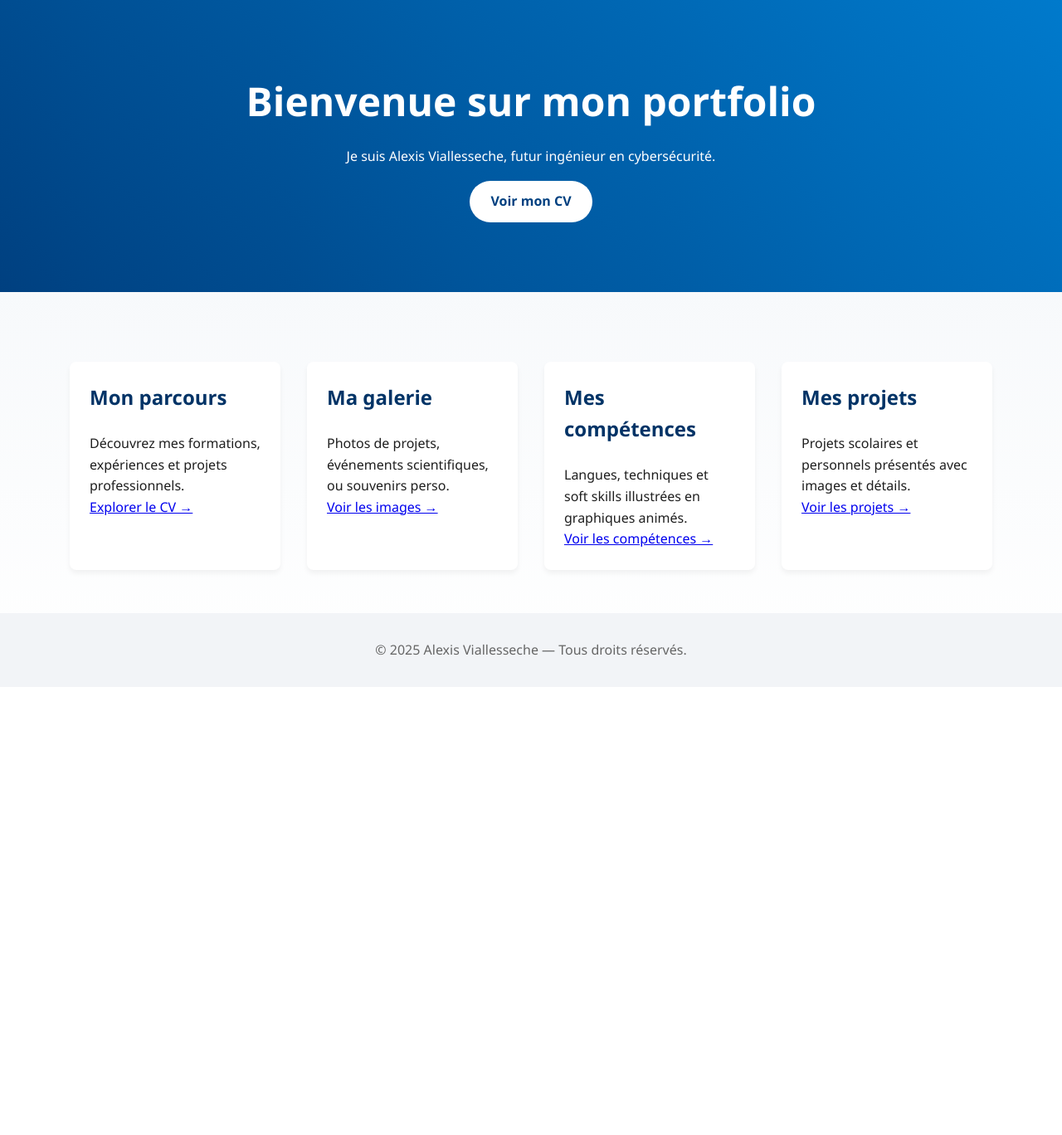
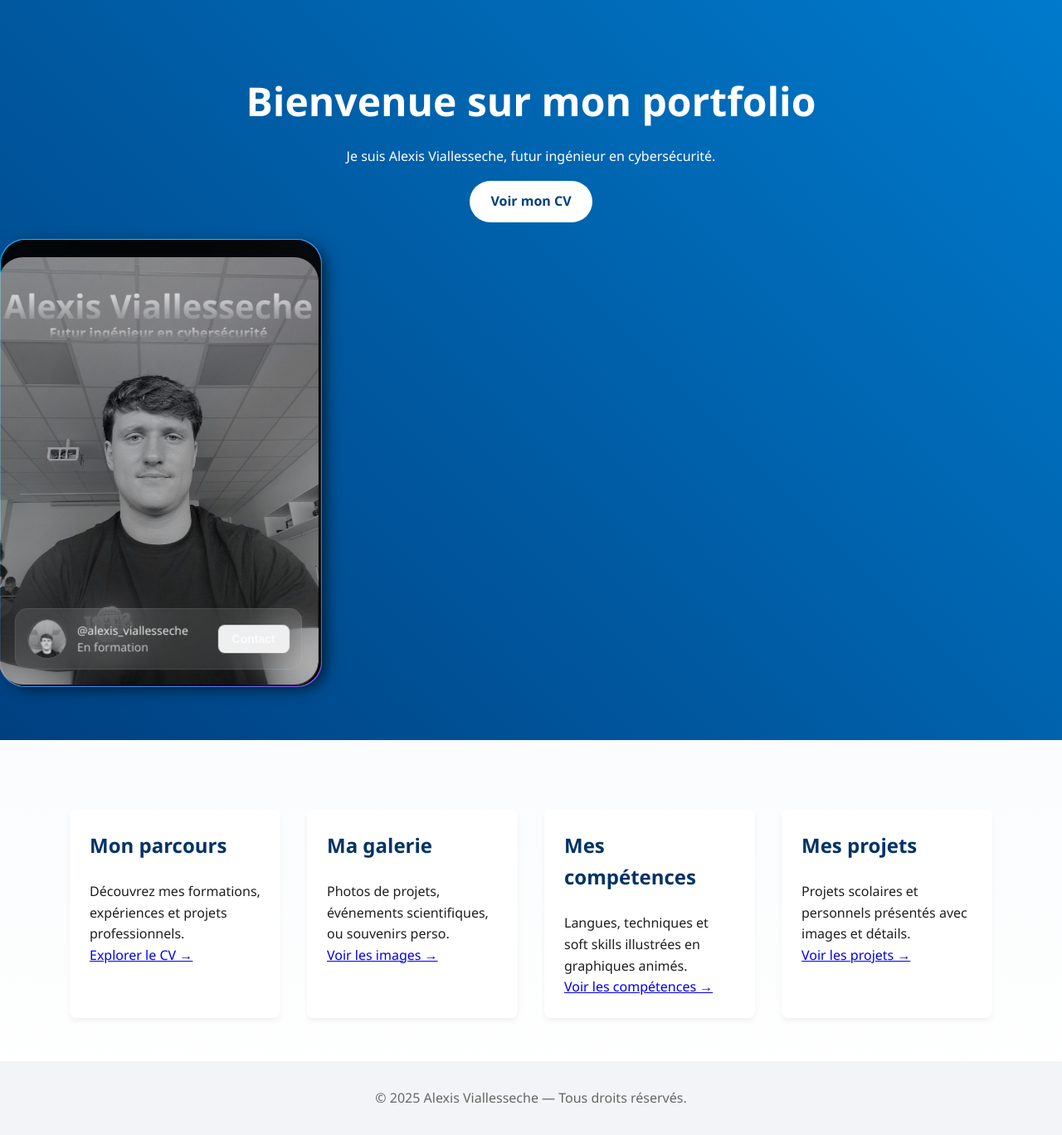
Before and after one commit to alexisvlsch/CV, a PHP site: page / in a window 1280 px wide. Shown: the part 82-1450 px from the top of the page at 83% size. Before the commit the page ends 910 px from the top, so only its background shows below. Run offline with PHP 8.4, Linux system fonts and the light colour scheme.

Commit message:
ajout d'une carte vanilla et ajustement bouton telechargement

```diff
--- a/css/cv.css
+++ b/css/cv.css
@@ -70,7 +70,7 @@
 
 .button {
   position: relative;
-  width: 150px;
+  width: 250px;
   height: 40px;
   cursor: pointer;
   display: flex;
@@ -93,7 +93,7 @@
 
 .button .button__icon {
   position: absolute;
-  transform: translateX(109px);
+  transform: translateX(209px);
   height: 100%;
   width: 39px;
   background-color: #004080;
@@ -116,7 +116,7 @@
 }
 
 .button:hover .button__icon {
-  width: 148px;
+  width: 248px;
   transform: translateX(0);
 }
 
--- /dev/null
+++ b/css/profileCard.css
@@ -0,0 +1,490 @@
+:root {
+  --pointer-x: 50%;
+  --pointer-y: 50%;
+  --pointer-from-center: 0;
+  --pointer-from-top: 0.5;
+  --pointer-from-left: 0.5;
+  --card-opacity: 0;
+  --rotate-x: 0deg;
+  --rotate-y: 0deg;
+  --background-x: 50%;
+  --background-y: 50%;
+  --grain: none;
+  --icon: none;
+  --behind-gradient: none;
+  --inner-gradient: none;
+  --sunpillar-1: hsl(2, 100%, 73%);
+  --sunpillar-2: hsl(53, 100%, 69%);
+  --sunpillar-3: hsl(93, 100%, 69%);
+  --sunpillar-4: hsl(176, 100%, 76%);
+  --sunpillar-5: hsl(228, 100%, 74%);
+  --sunpillar-6: hsl(283, 100%, 73%);
+  --sunpillar-clr-1: var(--sunpillar-1);
+  --sunpillar-clr-2: var(--sunpillar-2);
+  --sunpillar-clr-3: var(--sunpillar-3);
+  --sunpillar-clr-4: var(--sunpillar-4);
+  --sunpillar-clr-5: var(--sunpillar-5);
+  --sunpillar-clr-6: var(--sunpillar-6);
+  --card-radius: 30px;
+}
+
+.pc-card-wrapper {
+  perspective: 500px;
+  transform: translate3d(0, 0, 0.1px);
+  position: relative;
+  touch-action: none;
+}
+
+.pc-card-wrapper::before {
+  content: '';
+  position: absolute;
+  inset: -10px;
+  background: inherit;
+  background-position: inherit;
+  border-radius: inherit;
+  transition: all 0.5s ease;
+  filter: contrast(2) saturate(2) blur(36px);
+  transform: scale(0.8) translate3d(0, 0, 0.1px);
+  background-size: 100% 100%;
+  background-image: var(--behind-gradient);
+}
+
+.pc-card-wrapper:hover,
+.pc-card-wrapper.active {
+  --card-opacity: 1;
+}
+
+.pc-card-wrapper:hover::before,
+.pc-card-wrapper.active::before {
+  filter: contrast(1) saturate(2) blur(40px) opacity(1);
+  transform: scale(0.9) translate3d(0, 0, 0.1px);
+}
+
+.pc-card {
+  height: 80svh;
+  max-height: 540px;
+  display: grid;
+  aspect-ratio: 0.718;
+  border-radius: var(--card-radius);
+  position: relative;
+  background-blend-mode: color-dodge, normal, normal, normal;
+  animation: glow-bg 12s linear infinite;
+  box-shadow: rgba(0, 0, 0, 0.8) calc((var(--pointer-from-left) * 10px) - 3px) calc((var(--pointer-from-top) * 20px) - 6px) 20px -5px;
+  transition: transform 1s ease;
+  transform: translate3d(0, 0, 0.1px) rotateX(0deg) rotateY(0deg);
+  background-size: 100% 100%;
+  background-position: 0 0, 0 0, 50% 50%, 0 0;
+  background-image: radial-gradient(farthest-side circle at var(--pointer-x) var(--pointer-y), hsla(266, 100%, 90%, var(--card-opacity)) 4%, hsla(266, 50%, 80%, calc(var(--card-opacity) * 0.75)) 10%, hsla(266, 25%, 70%, calc(var(--card-opacity) * 0.5)) 50%, hsla(266, 0%, 60%, 0) 100%), radial-gradient(35% 52% at 55% 20%, #00ffaac4 0%, #073aff00 100%), radial-gradient(100% 100% at 50% 50%, #00c1ffff 1%, #073aff00 76%), conic-gradient(from 124deg at 50% 50%, #c137ffff 0%, #07c6ffff 40%, #07c6ffff 60%, #c137ffff 100%);
+  overflow: hidden;
+}
+
+.pc-card:hover,
+.pc-card.active {
+  transition: none;
+  transform: translate3d(0, 0, 0.1px) rotateX(var(--rotate-y)) rotateY(var(--rotate-x));
+}
+
+.pc-card * {
+  display: grid;
+  grid-area: 1/-1;
+  border-radius: var(--card-radius);
+  transform: translate3d(0, 0, 0.1px);
+  pointer-events: none;
+}
+
+.pc-inside {
+  inset: 1px;
+  position: absolute;
+  background-image: var(--inner-gradient);
+  background-color: rgba(0, 0, 0, 0.9);
+  transform: translate3d(0, 0, 0.01px);
+}
+
+.pc-shine {
+  mask-image: var(--icon);
+  mask-mode: luminance;
+  mask-repeat: repeat;
+  mask-size: 150%;
+  mask-position: top calc(200% - (var(--background-y) * 5)) left calc(100% - var(--background-x));
+  transition: filter 0.6s ease;
+  filter: brightness(0.66) contrast(1.33) saturate(0.33) opacity(0.5);
+  animation: holo-bg 18s linear infinite;
+  mix-blend-mode: color-dodge;
+}
+
+.pc-shine,
+.pc-shine::after {
+  --space: 5%;
+  --angle: -45deg;
+  transform: translate3d(0, 0, 1px);
+  overflow: hidden;
+  z-index: 3;
+  background: transparent;
+  background-size: cover;
+  background-position: center;
+  background-image: repeating-linear-gradient(0deg, var(--sunpillar-clr-1) calc(var(--space) * 1), var(--sunpillar-clr-2) calc(var(--space) * 2), var(--sunpillar-clr-3) calc(var(--space) * 3), var(--sunpillar-clr-4) calc(var(--space) * 4), var(--sunpillar-clr-5) calc(var(--space) * 5), var(--sunpillar-clr-6) calc(var(--space) * 6), var(--sunpillar-clr-1) calc(var(--space) * 7)), repeating-linear-gradient(var(--angle), #0e152e 0%, hsl(180, 10%, 60%) 3.8%, hsl(180, 29%, 66%) 4.5%, hsl(180, 10%, 60%) 5.2%, #0e152e 10%, #0e152e 12%), radial-gradient(farthest-corner circle at var(--pointer-x) var(--pointer-y), hsla(0, 0%, 0%, 0.1) 12%, hsla(0, 0%, 0%, 0.15) 20%, hsla(0, 0%, 0%, 0.25) 120%);
+  background-position: 0 var(--background-y), var(--background-x) var(--background-y), center;
+  background-blend-mode: color, hard-light;
+  background-size: 500% 500%, 300% 300%, 200% 200%;
+  background-repeat: repeat;
+}
+
+.pc-shine::before,
+.pc-shine::after {
+  content: '';
+  background-position: center;
+  background-size: cover;
+  grid-area: 1/1;
+  opacity: 0;
+}
+
+.pc-card:hover .pc-shine,
+.pc-card.active .pc-shine {
+  filter: brightness(0.85) contrast(1.5) saturate(0.5);
+  animation: none;
+}
+
+.pc-card:hover .pc-shine::before,
+.pc-card.active .pc-shine::before,
+.pc-card:hover .pc-shine::after,
+.pc-card.active .pc-shine::after {
+  opacity: 1;
+}
+
+.pc-shine::before {
+  background-image: linear-gradient(45deg, var(--sunpillar-4), var(--sunpillar-5), var(--sunpillar-6), var(--sunpillar-1), var(--sunpillar-2), var(--sunpillar-3)), radial-gradient(circle at var(--pointer-x) var(--pointer-y), hsl(0, 0%, 70%) 0%, hsla(0, 0%, 30%, 0.2) 90%), var(--grain);
+  background-size: 250% 250%, 100% 100%, 220px 220px;
+  background-position: var(--pointer-x) var(--pointer-y), center, calc(var(--pointer-x) * 0.01) calc(var(--pointer-y) * 0.01);
+  background-blend-mode: color-dodge;
+  filter: brightness(calc(2 - var(--pointer-from-center))) contrast(calc(var(--pointer-from-center) + 2)) saturate(calc(0.5 + var(--pointer-from-center)));
+  mix-blend-mode: luminosity;
+}
+
+.pc-shine::after {
+  background-position: 0 var(--background-y), calc(var(--background-x) * 0.4) calc(var(--background-y) * 0.5), center;
+  background-size: 200% 300%, 700% 700%, 100% 100%;
+  mix-blend-mode: difference;
+  filter: brightness(0.8) contrast(1.5);
+}
+
+.pc-glare {
+  transform: translate3d(0, 0, 1.1px);
+  overflow: hidden;
+  background-image: radial-gradient(farthest-corner circle at var(--pointer-x) var(--pointer-y), hsl(248, 25%, 80%) 12%, hsla(207, 40%, 30%, 0.8) 90%);
+  mix-blend-mode: overlay;
+  filter: brightness(0.8) contrast(1.2);
+  z-index: 4;
+}
+
+.pc-avatar-content {
+  mix-blend-mode: screen;
+  overflow: hidden;
+}
+
+.pc-avatar-content .avatar {
+  width: 100%;
+  position: absolute;
+  left: 50%;
+  transform: translateX(-50%) scale(1);
+  bottom: 2px;
+  opacity: calc(1.75 - var(--pointer-from-center));
+}
+
+.pc-avatar-content::before {
+  content: "";
+  position: absolute;
+  inset: 0;
+  z-index: 1;
+  backdrop-filter: blur(30px);
+  mask: linear-gradient(to bottom,
+      rgba(0, 0, 0, 0) 0%,
+      rgba(0, 0, 0, 0) 60%,
+      rgba(0, 0, 0, 1) 90%,
+      rgba(0, 0, 0, 1) 100%);
+  pointer-events: none;
+}
+
+.pc-user-info {
+  position: absolute;
+  bottom: 20px;
+  left: 20px;
+  right: 20px;
+  z-index: 2;
+  display: flex;
+  align-items: center;
+  justify-content: space-between;
+  background: rgba(255, 255, 255, 0.1);
+  backdrop-filter: blur(30px);
+  border: 1px solid rgba(255, 255, 255, 0.1);
+  border-radius: 15px;
+  padding: 12px 14px;
+  pointer-events: auto;
+}
+
+.pc-user-details {
+  display: flex;
+  align-items: center;
+  gap: 12px;
+}
+
+.pc-mini-avatar {
+  width: 48px;
+  height: 48px;
+  border-radius: 50%;
+  overflow: hidden;
+  border: 1px solid rgba(255, 255, 255, 0.1);
+  flex-shrink: 0;
+}
+
+.pc-mini-avatar img {
+  width: 100%;
+  height: 100%;
+  object-fit: cover;
+  border-radius: 50%;
+}
+
+.pc-user-text {
+  display: flex;
+  align-items: flex-start;
+  flex-direction: column;
+  gap: 6px;
+}
+
+.pc-handle {
+  font-size: 14px;
+  font-weight: 500;
+  color: rgba(255, 255, 255, 0.9);
+  line-height: 1;
+}
+
+.pc-status {
+  font-size: 14px;
+  color: rgba(255, 255, 255, 0.7);
+  line-height: 1;
+}
+
+.pc-contact-btn {
+  border: 1px solid rgba(255, 255, 255, 0.1);
+  border-radius: 8px;
+  padding: 8px 16px;
+  font-size: 14px;
+  font-weight: 600;
+  color: rgba(255, 255, 255, 0.9);
+  cursor: pointer;
+  transition: all 0.2s ease;
+  backdrop-filter: blur(10px);
+}
+
+.pc-contact-btn:hover {
+  border-color: rgba(255, 255, 255, 0.4);
+  transform: translateY(-1px);
+  transition: all 0.2s ease;
+}
+
+.pc-content {
+  max-height: 100%;
+  overflow: hidden;
+  text-align: center;
+  position: relative;
+  transform: translate3d(calc(var(--pointer-from-left) * -6px + 3px), calc(var(--pointer-from-top) * -6px + 3px), 0.1px) !important;
+  z-index: 5;
+  mix-blend-mode: luminosity;
+}
+
+.pc-details {
+  width: 100%;
+  position: absolute;
+  top: 3em;
+  display: flex;
+  flex-direction: column;
+}
+
+.pc-details h3 {
+  font-weight: 600;
+  margin: 0;
+  font-size: min(5svh, 3em);
+  margin: 0;
+  background-image: linear-gradient(to bottom, #fff, #6f6fbe);
+  background-size: 1em 1.5em;
+  -webkit-text-fill-color: transparent;
+  background-clip: text;
+  -webkit-background-clip: text;
+}
+
+.pc-details p {
+  font-weight: 600;
+  position: relative;
+  top: -12px;
+  white-space: nowrap;
+  font-size: 16px;
+  margin: 0 auto;
+  width: min-content;
+  background-image: linear-gradient(to bottom, #fff, #4a4ac0);
+  background-size: 1em 1.5em;
+  -webkit-text-fill-color: transparent;
+  background-clip: text;
+  -webkit-background-clip: text;
+}
+
+@keyframes glow-bg {
+  0% {
+    --bgrotate: 0deg;
+  }
+
+  100% {
+    --bgrotate: 360deg;
+  }
+}
+
+@keyframes holo-bg {
+  0% {
+    background-position: 0 var(--background-y), 0 0, center;
+  }
+
+  100% {
+    background-position: 0 var(--background-y), 90% 90%, center;
+  }
+}
+
+/* Responsive Design */
+@media (max-width: 768px) {
+  .pc-card {
+    height: 70svh;
+    max-height: 450px;
+  }
+
+  .pc-details {
+    top: 2em;
+  }
+
+  .pc-details h3 {
+    font-size: min(4svh, 2.5em);
+  }
+
+  .pc-details p {
+    font-size: 14px;
+  }
+
+  .pc-user-info {
+    bottom: 15px;
+    left: 15px;
+    right: 15px;
+    padding: 10px 12px;
+  }
+
+  .pc-mini-avatar {
+    width: 28px;
+    height: 28px;
+  }
+
+  .pc-user-details {
+    gap: 10px;
+  }
+
+  .pc-handle {
+    font-size: 13px;
+  }
+
+  .pc-status {
+    font-size: 10px;
+  }
+
+  .pc-contact-btn {
+    padding: 6px 12px;
+    font-size: 11px;
+  }
+}
+
+@media (max-width: 480px) {
+  .pc-card {
+    height: 60svh;
+    max-height: 380px;
+  }
+
+  .pc-details {
+    top: 1.5em;
+  }
+
+  .pc-details h3 {
+    font-size: min(3.5svh, 2em);
+  }
+
+  .pc-details p {
+    font-size: 12px;
+    top: -8px;
+  }
+
+  .pc-user-info {
+    bottom: 12px;
+    left: 12px;
+    right: 12px;
+    padding: 8px 10px;
+    border-radius: 50px;
+  }
+
+  .pc-mini-avatar {
+    width: 24px;
+    height: 24px;
+  }
+
+  .pc-user-details {
+    gap: 8px;
+  }
+
+  .pc-handle {
+    font-size: 12px;
+  }
+
+  .pc-status {
+    font-size: 9px;
+  }
+
+  .pc-contact-btn {
+    padding: 5px 10px;
+    font-size: 10px;
+    border-radius: 50px;
+  }
+}
+
+@media (max-width: 320px) {
+  .pc-card {
+    height: 55svh;
+    max-height: 320px;
+  }
+
+  .pc-details h3 {
+    font-size: min(3svh, 1.5em);
+  }
+
+  .pc-details p {
+    font-size: 11px;
+  }
+
+  .pc-user-info {
+    padding: 6px 8px;
+    border-radius: 50px;
+  }
+
+  .pc-mini-avatar {
+    width: 20px;
+    height: 20px;
+  }
+
+  .pc-user-details {
+    gap: 6px;
+  }
+
+  .pc-handle {
+    font-size: 11px;
+  }
+
+  .pc-status {
+    font-size: 8px;
+  }
+
+  .pc-contact-btn {
+    padding: 4px 8px;
+    font-size: 9px;
+    border-radius: 50px;
+  }
+}
--- a/index.html
+++ b/index.html
@@ -6,6 +6,7 @@
   <title>Accueil - CV d'Alexis Viallesseche</title>
   <link rel="stylesheet" href="css/common.css">
   <link rel="stylesheet" href="css/index.css">
+  <link rel="stylesheet" href="css/profileCard.css">
 </head>
 <body>
   <nav>
@@ -25,6 +26,35 @@
       <p>Je suis Alexis Viallesseche, futur ingénieur en cybersécurité.</p>
       <a href="cv.html" class="btn">Voir mon CV</a>
     </div>
+  <div class="pc-card-wrapper">
+    <section class="pc-card">
+      <div class="pc-inside">
+        <div class="pc-shine"></div>
+        <div class="pc-glare"></div>
+        <div class="pc-content pc-avatar-content">
+          <img class="avatar" src="images/photoprofil.jpeg" alt="Alexis Viallesseche avatar" loading="lazy">
+          <div class="pc-user-info">
+            <div class="pc-user-details">
+              <div class="pc-mini-avatar">
+                <img src="images/photoprofil.jpeg" alt="Mini avatar">
+              </div>
+              <div class="pc-user-text">
+                <div class="pc-handle">@alexis_viallesseche</div>
+                <div class="pc-status">En formation</div>
+              </div>
+            </div>
+            <button class="pc-contact-btn" type="button">Contact</button>
+          </div>
+        </div>
+        <div class="pc-content">
+          <div class="pc-details">
+            <h3>Alexis Viallesseche</h3>
+            <p>Futur ingénieur en cybersécurité</p>
+          </div>
+        </div>
+      </div>
+    </section>
+  </div>
   </section>
 
   <section class="container">
@@ -55,5 +85,6 @@
   <footer>
     &copy; 2025 Alexis Viallesseche — Tous droits réservés.
   </footer>
+  <script src="documents/profileCard.js"></script>
 </body>
 </html>
```
Also changed, not shown: documents/profileCard.js (added, +97 -0 lines).
